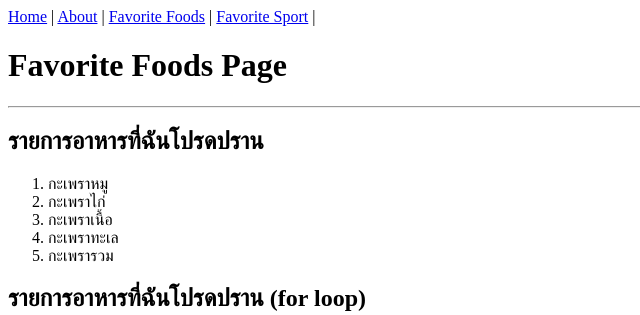
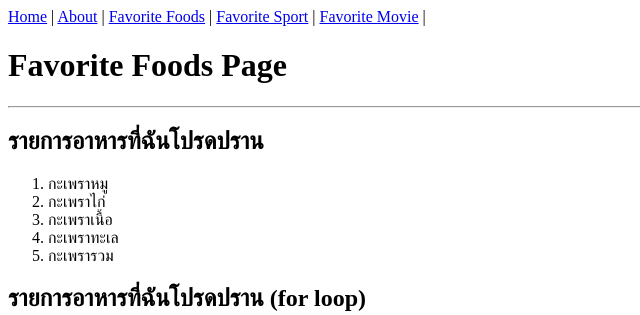
Before and after one commit to ST68122420115-ux/flask-template-satayu, a Flask app: page /favorite/foods in a window 1280 px wide. Shown: the top 315 px of the page, without its empty margins (0-640 px from the left). Run offline with Flask 3, Linux system fonts and the light colour scheme.

Commit message:
Complete

```diff
--- a/templates/layout.html
+++ b/templates/layout.html
@@ -20,6 +20,7 @@
     <a href="{{url_for ('about') }}">About</a> |
     <a href="{{url_for ('favorite_foods') }}">Favorite Foods</a> |
     <a href="{{url_for ('favorite_sport') }}">Favorite Sport</a> |
+    <a href="{{url_for ('favorite_movie') }}">Favorite Movie</a> |
 
     {% block content %}{% endblock %}
 
```
